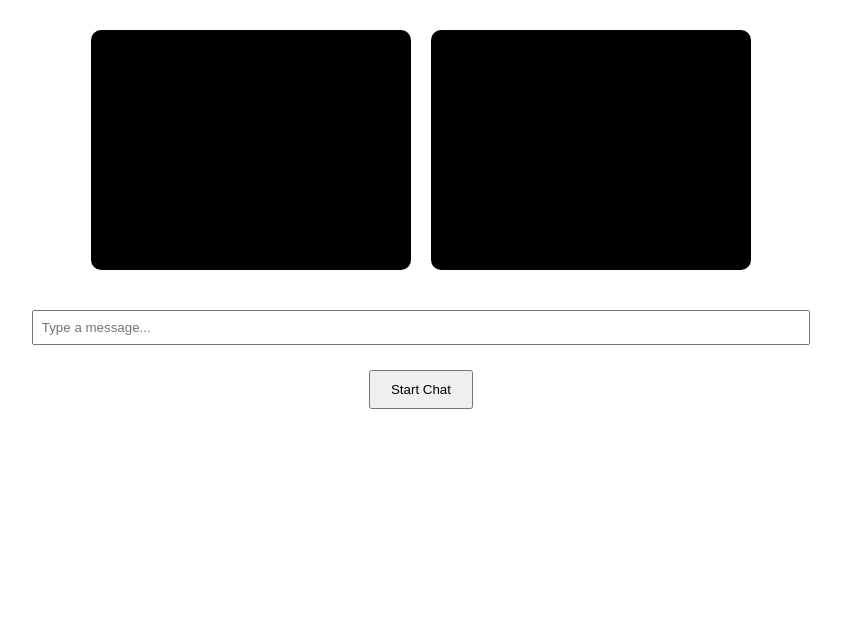
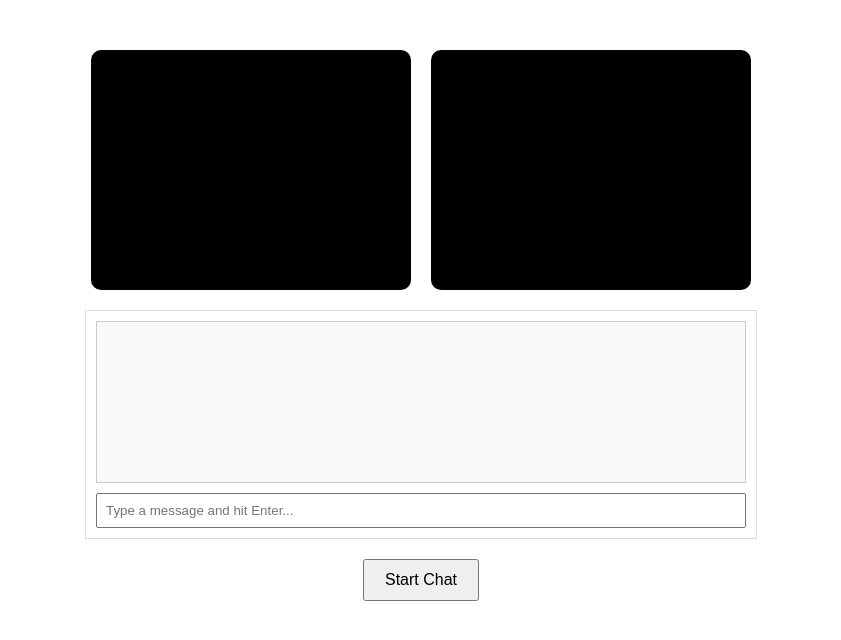
Before and after one commit to charan2717/testit, a Flask app: page / in a window 1280 px wide. Shown: the top 640 px of the page, without its empty margins (219-1060 px from the left). Run offline with Flask 3, Linux system fonts and the light colour scheme; some libraries are stand-ins or nearby versions.

Commit message:
Update index.html

```diff
--- a/templates/index.html
+++ b/templates/index.html
@@ -1,89 +1,185 @@
 <!DOCTYPE html>
 <html lang="en">
-
 <head>
-  <meta charset="UTF-8">
-  <title>Omegle Clone</title>
-  <link rel="stylesheet" href="/static/css/style.css">
+  <meta charset="UTF-8" />
+  <title>Omegle Clone - Video Chat</title>
   <style>
     #video-container {
       display: flex;
       justify-content: center;
       gap: 20px;
-      margin-top: 30px;
+      margin-top: 50px;
     }
-
     video {
       width: 320px;
       height: 240px;
       background: #000;
       border-radius: 10px;
     }
-
+    #chat-container {
+      margin: 20px auto;
+      width: 650px;
+      border: 1px solid #ddd;
+      padding: 10px;
+      font-family: Arial, sans-serif;
+    }
+    #messages {
+      height: 150px;
+      overflow-y: auto;
+      border: 1px solid #ccc;
+      padding: 5px;
+      margin-bottom: 10px;
+      background: #f9f9f9;
+    }
+    #messageInput {
+      width: 100%;
+      padding: 8px;
+      box-sizing: border-box;
+    }
     #controls {
       text-align: center;
-      margin-top: 20px;
+      margin-top: 15px;
     }
-
-    #chat-container {
-      text-align: center;
-      margin-top: 30px;
-    }
-
-    #messages {
-      max-height: 200px;
-      overflow-y: auto;
-      margin-bottom: 10px;
-    }
-
-    input[type="text"] {
-      padding: 8px;
-      width: 60%;
-    }
-
     button {
       padding: 10px 20px;
-      margin: 5px;
+      margin: 0 5px;
+      font-size: 16px;
     }
   </style>
 </head>
+<body>
 
-<body>
 <div id="video-container">
-    <video id="localVideo" autoplay muted></video>
-    <video id="remoteVideo" autoplay></video>
+  <video id="localVideo" autoplay muted playsinline></video>
+  <video id="remoteVideo" autoplay playsinline></video>
 </div>
 
 <div id="chat-container">
   <div id="messages"></div>
-    <input type="text" id="messageInput" placeholder="Type a message..." />
+  <input type="text" id="messageInput" placeholder="Type a message and hit Enter..." />
 </div>
 
 <div id="controls">
   <button id="startBtn">Start Chat</button>
-    <button id="nextBtn" style="display: none;">Next</button>
+  <button id="nextBtn" style="display:none;">Next</button>
 </div>
 
 <script src="https://cdn.socket.io/4.0.0/socket.io.min.js"></script>
 <script>
-    const socket = io();
-
+  const startBtn = document.getElementById('startBtn');
+  const nextBtn = document.getElementById('nextBtn');
   const localVideo = document.getElementById('localVideo');
   const remoteVideo = document.getElementById('remoteVideo');
-    const startBtn = document.getElementById('startBtn');
-    const nextBtn = document.getElementById('nextBtn');
+  const messagesDiv = document.getElementById('messages');
   const messageInput = document.getElementById('messageInput');
-    const messagesDiv = document.getElementById('messages');
+
+  const socket = io();
 
   let localStream = null;
   let peerConnection = null;
   let roomId = null;
 
-    const config = {
-      iceServers: [
-        { urls: 'stun:stun.l.google.com:19302' }
-      ]
+  // Use Google's public STUN server
+  const iceServers = {
+    iceServers: [{ urls: "stun:stun.l.google.com:19302" }]
   };
+
+  // Utility to append chat messages
+  function addMessage(msg) {
+    const p = document.createElement('p');
+    p.textContent = msg;
+    messagesDiv.appendChild(p);
+    messagesDiv.scrollTop = messagesDiv.scrollHeight;
+  }
+
+  // Setup peer connection and event handlers
+  function createPeerConnection() {
+    peerConnection = new RTCPeerConnection(iceServers);
+
+    // Add local stream tracks to peer connection
+    localStream.getTracks().forEach(track => peerConnection.addTrack(track, localStream));
+
+    peerConnection.ontrack = event => {
+      // Set remote video stream
+      remoteVideo.srcObject = event.streams[0];
+    };
+
+    peerConnection.onicecandidate = event => {
+      if (event.candidate) {
+        socket.emit('signal', { room: roomId, signal: { type: 'candidate', candidate: event.candidate } });
+      }
+    };
+
+    peerConnection.onconnectionstatechange = () => {
+      if (peerConnection.connectionState === 'disconnected' || peerConnection.connectionState === 'failed' || peerConnection.connectionState === 'closed') {
+        cleanup();
+        addMessage("Peer disconnected.");
+      }
+    };
+  }
+
+  async function startLocalStream() {
+    try {
+      localStream = await navigator.mediaDevices.getUserMedia({ video: true, audio: true });
+      localVideo.srcObject = localStream;
+    } catch (err) {
+      alert("Could not get user media: " + err);
+    }
+  }
+
+  function cleanup() {
+    if (peerConnection) {
+      peerConnection.close();
+      peerConnection = null;
+    }
+    remoteVideo.srcObject = null;
+    roomId = null;
+  }
+
+  // Handle socket events
+
+  socket.on('partner_found', async (data) => {
+    roomId = data.room;
+    addMessage("Partner found! Setting up connection...");
+
+    createPeerConnection();
+
+    // Create an offer if we are the caller (decide by comparing socket ids)
+    if (socket.id < data.room) {
+      // Caller creates offer
+      const offer = await peerConnection.createOffer();
+      await peerConnection.setLocalDescription(offer);
+      socket.emit('signal', { room: roomId, signal: { type: 'offer', sdp: offer.sdp } });
+    }
+  });
+
+  socket.on('signal', async (data) => {
+    if (!peerConnection) {
+      createPeerConnection();
+    }
+    const signal = data.signal;
+
+    if (signal.type === 'offer') {
+      await peerConnection.setRemoteDescription(new RTCSessionDescription({ type: 'offer', sdp: signal.sdp }));
+      const answer = await peerConnection.createAnswer();
+      await peerConnection.setLocalDescription(answer);
+      socket.emit('signal', { room: roomId, signal: { type: 'answer', sdp: answer.sdp } });
+    } else if (signal.type === 'answer') {
+      await peerConnection.setRemoteDescription(new RTCSessionDescription({ type: 'answer', sdp: signal.sdp }));
+    } else if (signal.type === 'candidate') {
+      try {
+        await peerConnection.addIceCandidate(new RTCIceCandidate(signal.candidate));
+      } catch (err) {
+        console.error("Error adding received ice candidate", err);
+      }
+    }
+  });
+
+  socket.on('chat_message', data => {
+    addMessage("Stranger: " + data.message);
+  });
+
+  // Button handlers
 
   startBtn.onclick = async () => {
     await startLocalStream();
@@ -93,104 +189,20 @@
   };
 
   nextBtn.onclick = () => {
-      cleanupPeer();
+    cleanup();
     socket.emit('join');
     messagesDiv.innerHTML = '';
   };
 
   messageInput.addEventListener('keydown', (e) => {
-      if (e.key === 'Enter') {
+    if (e.key === 'Enter' && messageInput.value.trim() !== '') {
       const message = messageInput.value;
-        if (message.trim() !== '') {
       socket.emit('chat_message', { room: roomId, message });
-          addMessage('You: ' + message);
+      addMessage("You: " + message);
       messageInput.value = '';
     }
-      }
   });
+</script>
 
-    socket.on('match_found', async ({ room }) => {
-      roomId = room;
-      createPeerConnection();
-
-      localStream.getTracks().forEach(track => {
-        peerConnection.addTrack(track, localStream);
-      });
-
-      const offer = await peerConnection.createOffer();
-      await peerConnection.setLocalDescription(offer);
-      socket.emit('offer', { room, offer });
-    });
-
-    socket.on('offer', async ({ room, offer }) => {
-      roomId = room;
-      createPeerConnection();
-
-      localStream.getTracks().forEach(track => {
-        peerConnection.addTrack(track, localStream);
-      });
-
-      await peerConnection.setRemoteDescription(new RTCSessionDescription(offer));
-      const answer = await peerConnection.createAnswer();
-      await peerConnection.setLocalDescription(answer);
-      socket.emit('answer', { room, answer });
-    });
-
-    socket.on('answer', async ({ answer }) => {
-      await peerConnection.setRemoteDescription(new RTCSessionDescription(answer));
-    });
-
-    socket.on('ice_candidate', ({ candidate }) => {
-      if (peerConnection && candidate) {
-        peerConnection.addIceCandidate(new RTCIceCandidate(candidate));
-      }
-    });
-
-    socket.on('chat_message', ({ message }) => {
-      addMessage('Stranger: ' + message);
-    });
-
-    function addMessage(msg) {
-      const p = document.createElement('p');
-      p.textContent = msg;
-      messagesDiv.appendChild(p);
-    }
-
-    function createPeerConnection() {
-      peerConnection = new RTCPeerConnection(config);
-
-      peerConnection.ontrack = (event) => {
-        remoteVideo.srcObject = event.streams[0];
-      };
-
-      peerConnection.onicecandidate = (event) => {
-        if (event.candidate) {
-          socket.emit('ice_candidate', { room: roomId, candidate: event.candidate });
-        }
-      };
-    }
-
-    async function startLocalStream() {
-      try {
-        localStream = await navigator.mediaDevices.getUserMedia({ video: true, audio: true });
-        localVideo.srcObject = localStream;
-      } catch (error) {
-        alert('Failed to access camera/mic.');
-      }
-    }
-
-    function cleanupPeer() {
-      if (peerConnection) {
-        peerConnection.close();
-        peerConnection = null;
-      }
-      remoteVideo.srcObject = null;
-      if (roomId) {
-        socket.emit('leave_room', { room: roomId });
-        roomId = null;
-      }
-    }
-  </script>
 </body>
-
 </html>
```
Lines whose indentation alone changed are shown as unchanged.
